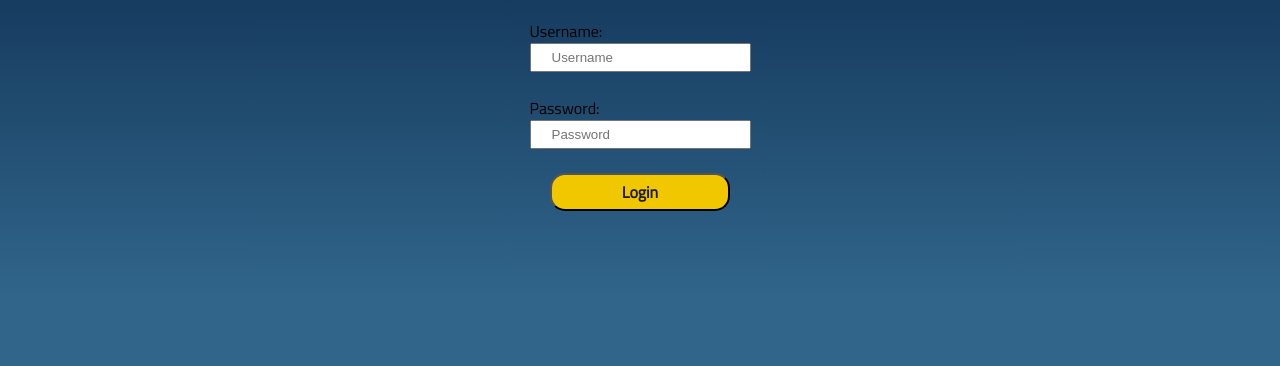
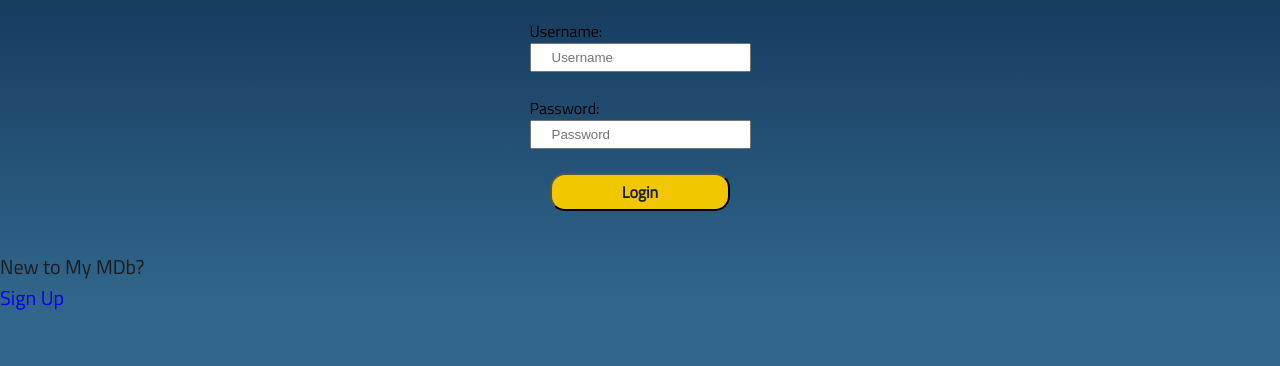
Before and after one commit to rachelcluke/my-MDb, a Flask app: page /auth in a window 1280 px wide. Shown: the part 103-469 px from the top of the page. Run offline with Flask 3, Linux system fonts and the light colour scheme.

Commit message:
new-user.html added

```diff
--- a/routes.py
+++ b/routes.py
@@ -43,6 +43,9 @@ def index():
 def auth():
     return render_template("/pages/auth.html")
 
+#Register route
+
+
 #Main route (login validation)
 """
 @app.route("/main", methods=("GET", "POST"))
--- a/static/css/style.css
+++ b/static/css/style.css
@@ -151,6 +151,12 @@ a {
     overflow: hidden;
 }
 
+#new-user-row {
+    font-family: var(--font-web);
+    color: var(--jetblack);
+    font-size: 2rem;
+}
+
 /* auth */
 /* TODO - fix so it goes behind text
 .translucent-bkgd{
--- /dev/null
+++ b/templates/components/new-user.html
@@ -0,0 +1,8 @@
+<div id="new-user-row">
+    <div id="new-user-text-row">
+        <p>New to My MDb?</p>
+    </div>
+    <div id="new-user-link-row">
+        <a id="sign-up-link" href="{{ url_for('register') }}">Sign Up</a>
+    </div>
+</div>
--- a/templates/pages/auth.html
+++ b/templates/pages/auth.html
@@ -8,7 +8,9 @@
             <div class="overlay">
                 {% include "components/title-centre.html" %}
                 {% include "components/form-login.html" %}
+                {% include "components/new-user.html" %}
             </div>
+
         </div>
     </body>
     <script src="{{ url_for('static',filename='index.js') }}"> </script>
```
